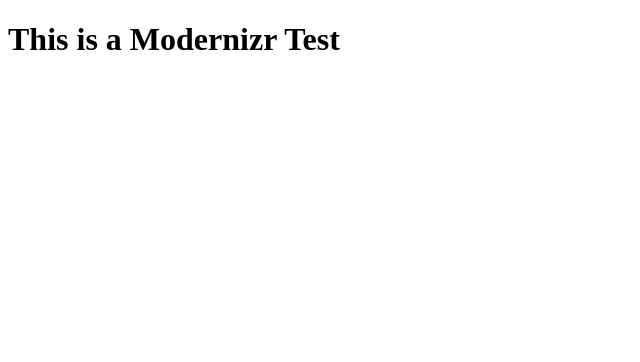
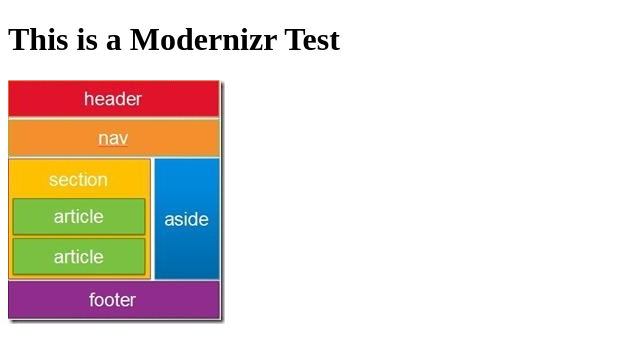
Before and after one commit to Stevo5o/HTML5-Fundamentals, a plain HTML site: page index.html in a window 1280 px wide. Shown: the whole page, without its empty margins (0-640 px from the left). Drawn offline with Linux system fonts and the light colour scheme.

Commit message:
HTML5 layout img :japanese_ogre:

```diff
--- a/index.html
+++ b/index.html
@@ -10,6 +10,7 @@
 
 <body>
 <h1>This is a Modernizr Test</h1>
+    <img src="images\HTML5.jpg" alt="HTML5 layout">
     <script>
     Modernizr.load({
         test: Modernizr.localstorage,
```
Also changed, not shown: images/HTML5.jpg (added), 1 other file.
